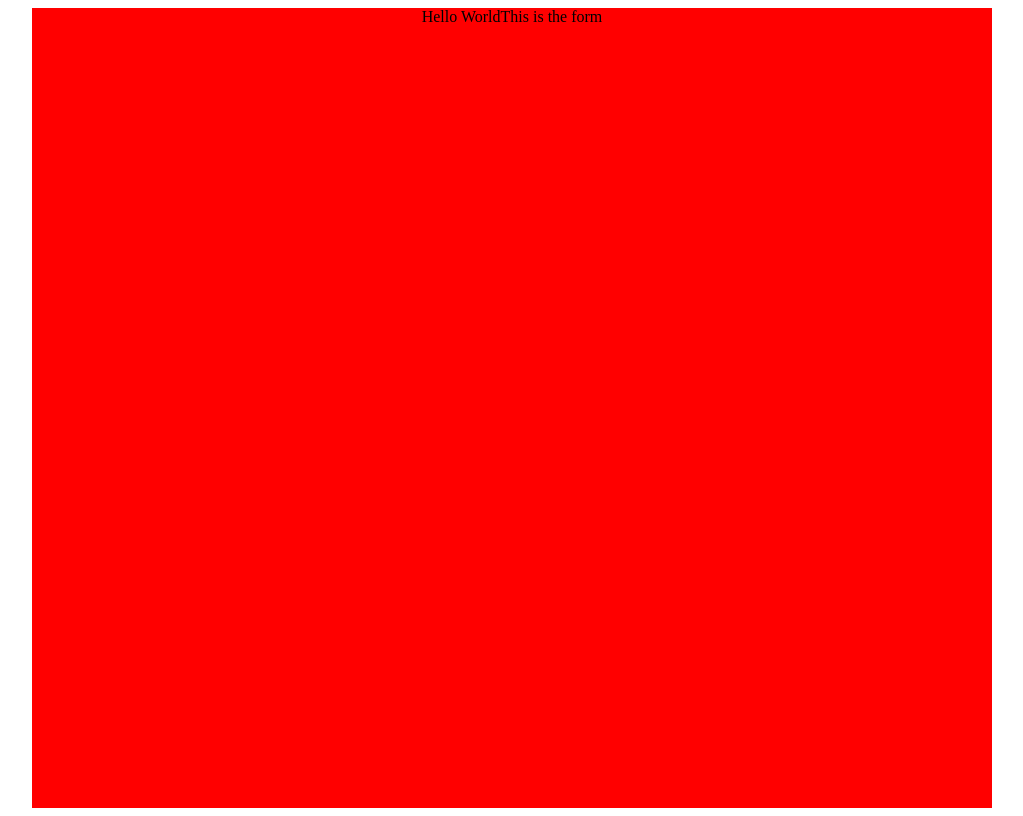
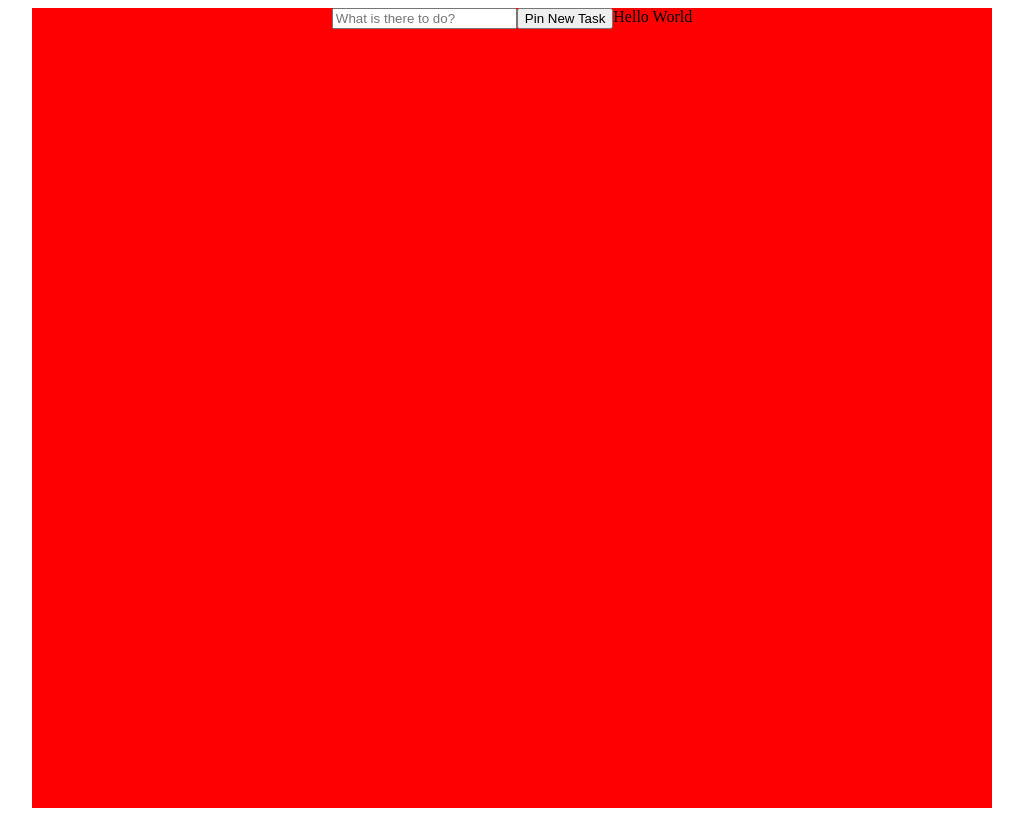
Before and after one commit to joki9448/to-do-list, a React (Create React App) app in the folder client/: page / in a window 1280 px wide. Shown: the whole page, without its empty margins (128-1151 px from the left). Built offline with nearby package versions, Linux system fonts and the light colour scheme.

Commit message:
created form component

```diff
--- a/client/src/components/Form.js
+++ b/client/src/components/Form.js
@@ -1,7 +1,11 @@
 function Form() {
     return (
         <div>
-            This is the form
+            <form>
+                {/* Find a way to post the created at time and date along with input */}
+                <input type="text" placeholder="What is there to do?"></input>
+                <button>Pin New Task</button>
+            </form>
         </div>
     )
 }
--- a/client/src/components/ListContainer.js
+++ b/client/src/components/ListContainer.js
@@ -7,8 +7,8 @@ function ListContainer() {
 
     return (
         <div className="list-container">
+            <Form />
             <ListItem />
-            <Form />
         </div>
     )
 }
```
